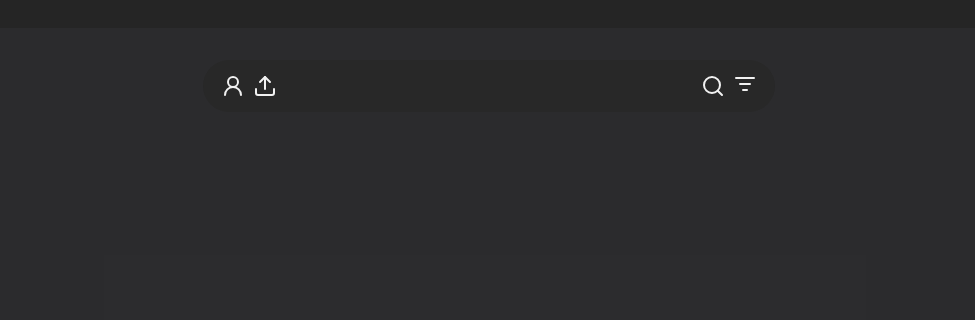
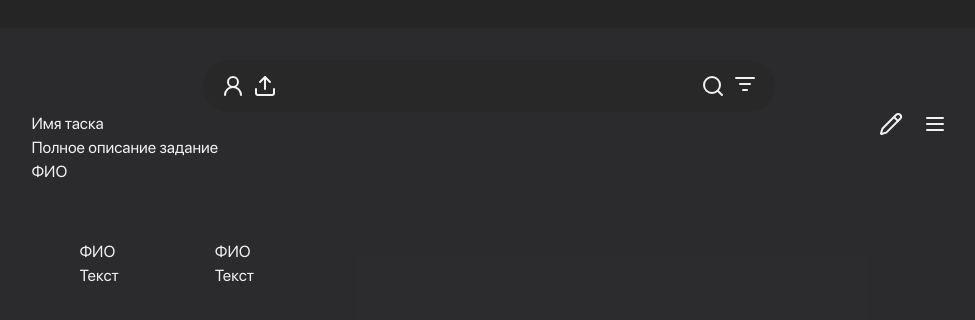
Before and after one commit to BigEnterpriseTechCorporation/Frontend, a Next.js app: page / in a window 1280 px wide. Shown: the top 320 px of the page, without its empty margins (151-1126 px from the left). Built offline with nearby package versions, Linux system fonts and the light colour scheme.

Commit message:
feat: add full task

```diff
--- a/app/page.tsx
+++ b/app/page.tsx
@@ -1,12 +1,15 @@
 import Navigation from "@/components/layout/navigation";
 import { ListFilter, Search, UserRound } from "lucide-react";
+import FullStack from "@/components/ui/fulltask";
 
 export default function Home() {
   return (
 		<div className="flex justify-center items-center h-screen px-6 py-7">
 			<section className="bg-DarkBGRD w-full h-full flex flex-col items-center px-11 py-8">
 				<Navigation/>
-				<main></main>
+				<main className='w-4/5 h-1/2'>
+					<FullStack />
+				</main>
 			</section>
 		</div>
 	)
--- /dev/null
+++ b/components/ui/comment.tsx
@@ -0,0 +1,8 @@
+export default function Comment(){
+    return (
+        <div className="px-12 py-14">
+            <p>ФИО</p>
+            <p>Текст</p>
+        </div>
+    )
+}
--- /dev/null
+++ b/components/ui/fulltask.tsx
@@ -0,0 +1,31 @@
+import { Menu, Pencil } from 'lucide-react'
+import Link from 'next/link'
+import Comment from './comment'
+
+export default function FullStack(){
+    return (
+        <div>
+            <header className='flex justify-between'>
+                <p>Имя таска</p>
+                <div className='flex'>
+                    <Link
+                        href={'/'}>
+                        <Pencil />
+                    </Link>
+                    <Link
+                        href={'/'} className='ml-5'>
+                        <Menu />
+                    </Link>
+                </div>
+            </header>
+            <main>
+                <p>Полное описание задание</p>
+                <p>ФИО</p>
+            </main>
+            <footer className='flex'>
+                <Comment />
+                <Comment />
+            </footer>
+        </div>
+    )
+}
```
